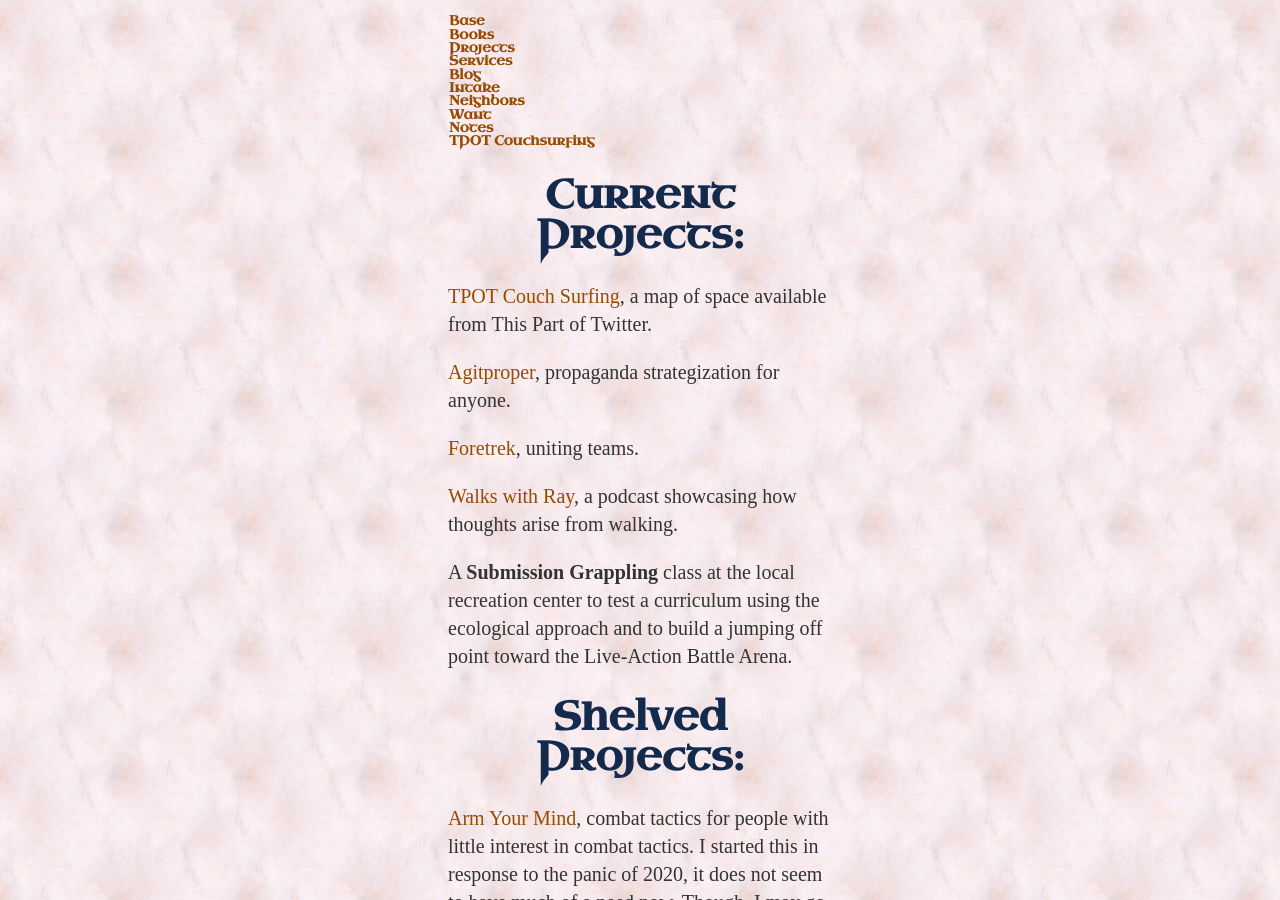
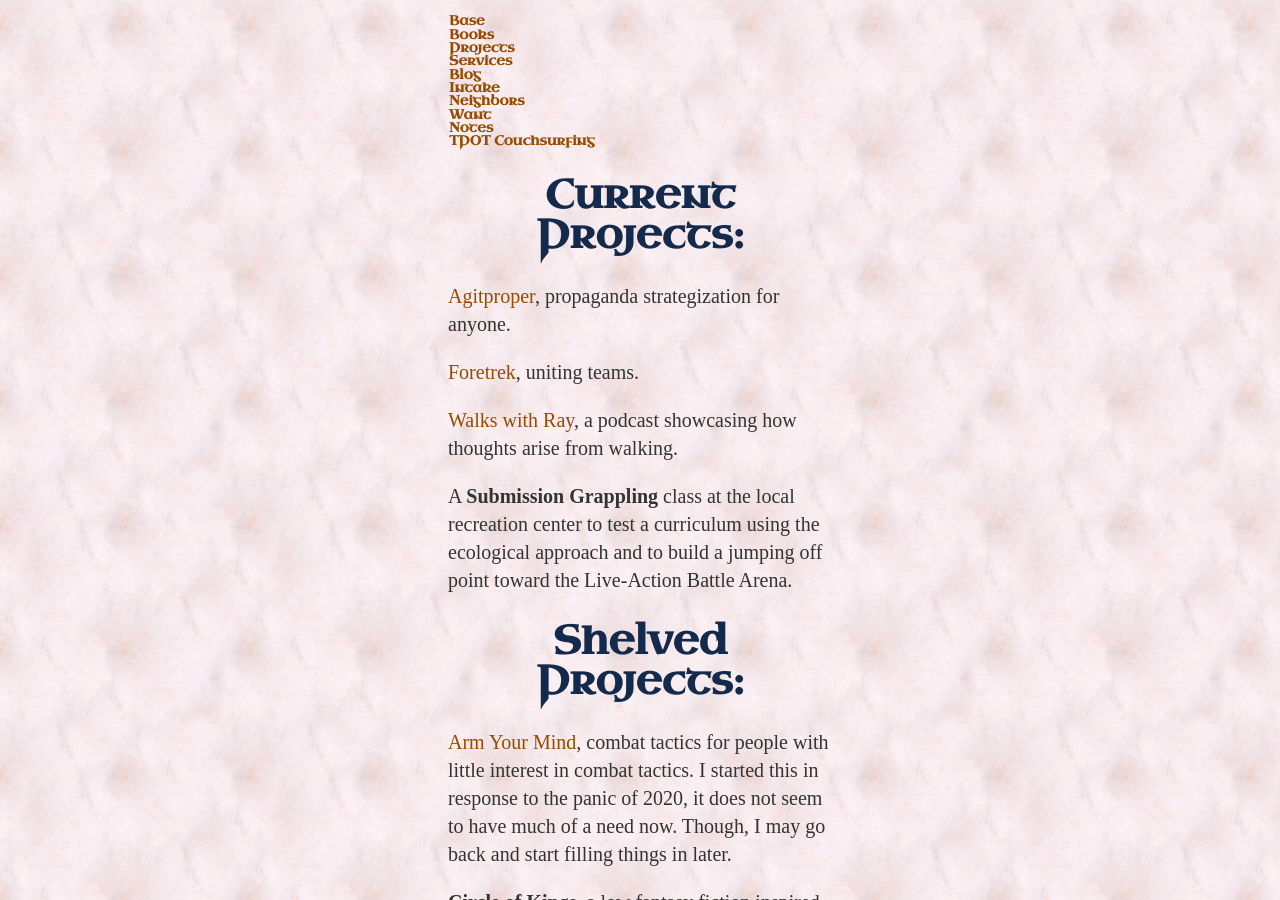
Before and after one commit to ray-dorai/ray-dorai.github.io, a Jekyll site: the page built from projects.html, in a window 1280 px wide and 900 px high. Built offline with Jekyll 4.4.1, drawn with Linux system fonts in a browser that asks for light colours; some web fonts are replaced.

Commit message:
Update projects.html

```diff
--- a/projects.html
+++ b/projects.html
@@ -4,7 +4,6 @@ title: Projects
 ---
 
 <h1>Current Projects:</h1>
-		<p><a href="/tpotcouchsurfing.html">TPOT Couch Surfing</a>, a map of space available from This Part of Twitter.</p>
 	        <p><a href="https://www.agitproper.org/">Agitproper</a>, propaganda strategization for anyone.</p>
 	        <p><a href="https://foretrek.com/">Foretrek</a>, uniting teams.</p>
 		<p><a href="https://anchor.fm/walkswithray">Walks with Ray</a>, a podcast showcasing how thoughts arise from walking.</p>
```
